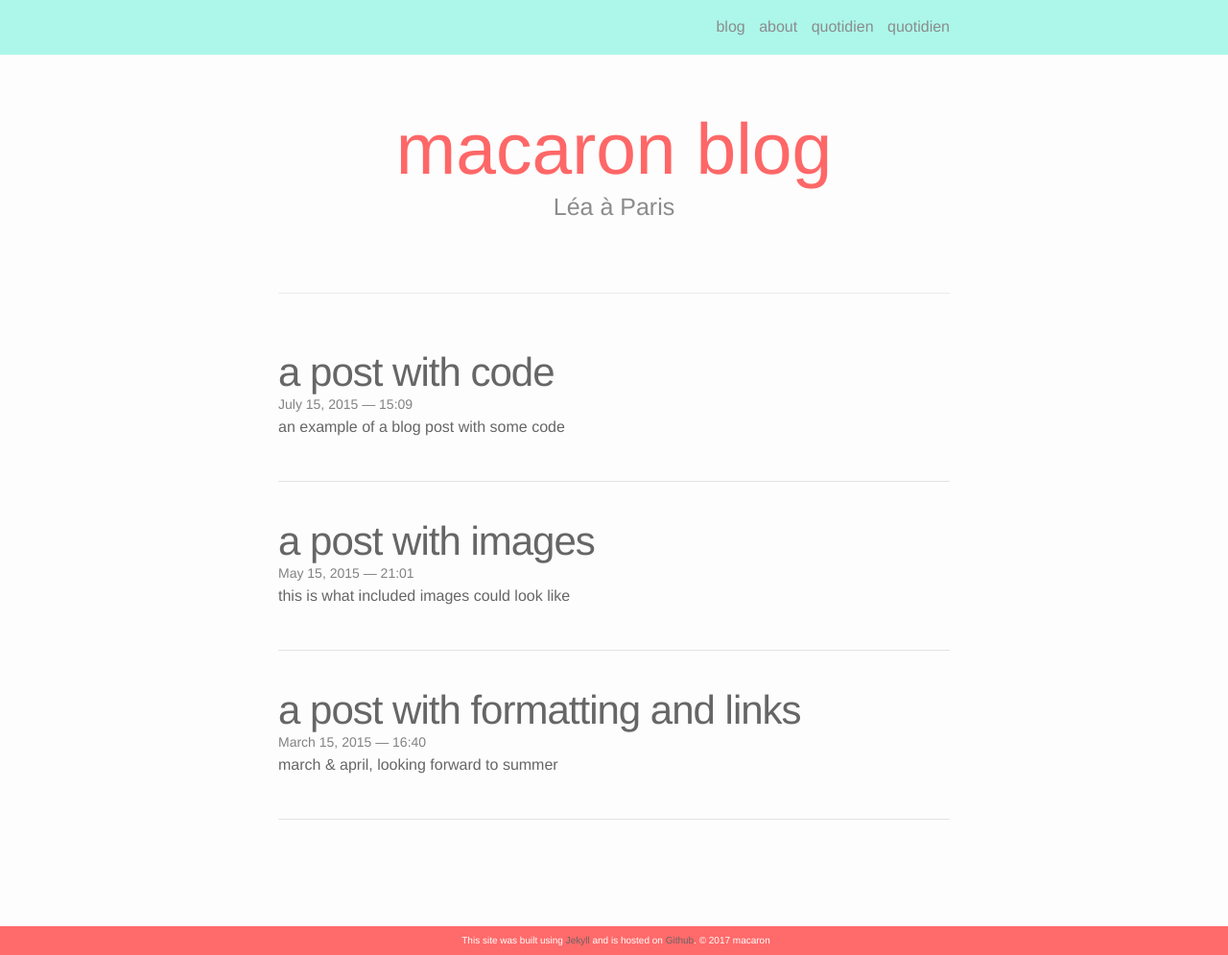
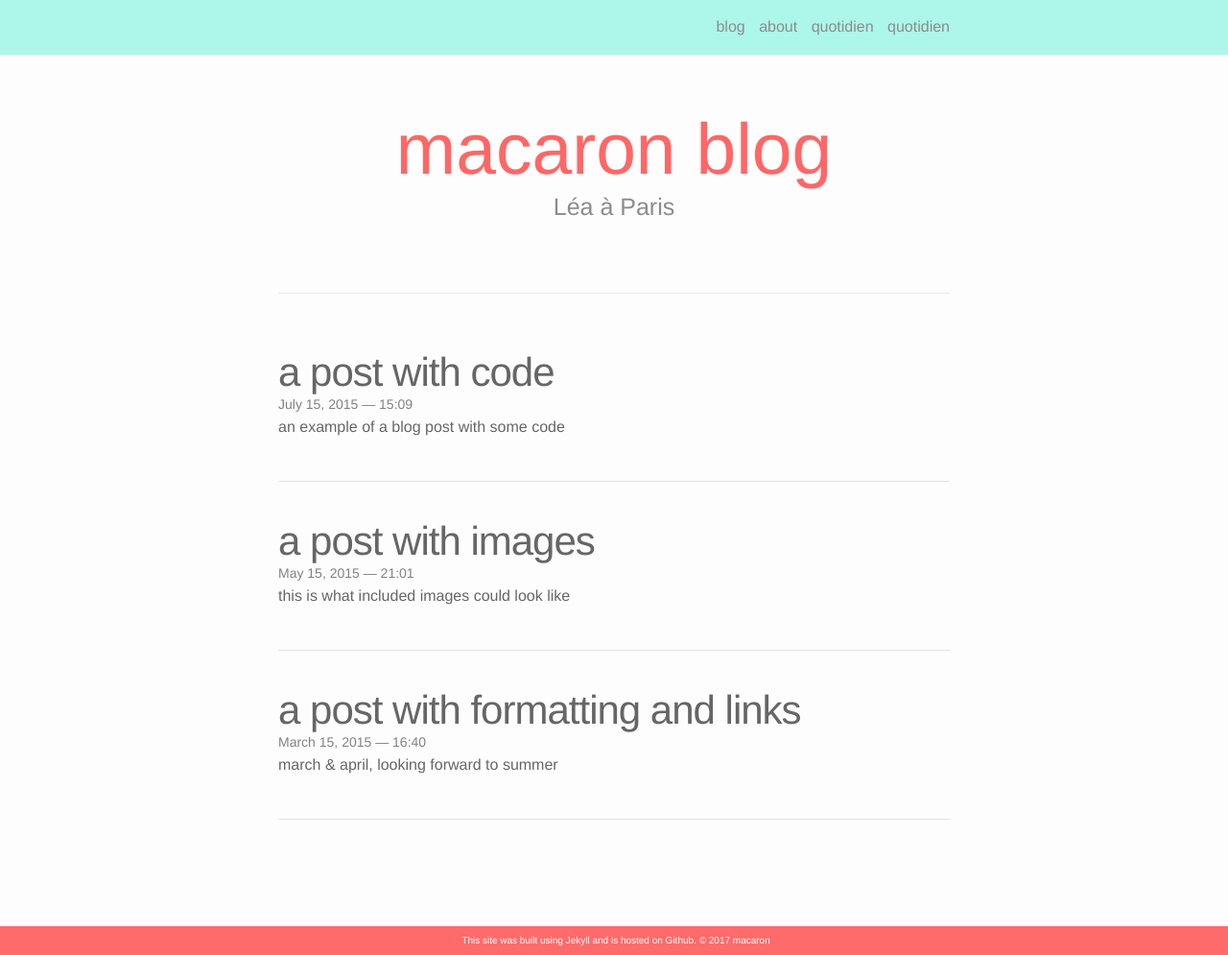
Before and after one commit to earlgreymacaron/earlgreymacaron-oldsitedraft, a Jekyll site: the page built from index.html, in a window 1280 px wide and 995 px high. Shown: the whole window at 96% size. Built offline with Jekyll 4.4.1, drawn with Linux system fonts in a browser that asks for light colours; nearby versions of some CDN libraries; the list of posts is cut into pages by our own code; part of the change alters nothing that is shown.

```diff
--- a/_includes/footer.html
+++ b/_includes/footer.html
@@ -1,7 +1,7 @@
 <footer class="site-footer">
 
   <div class="wrapper">
-  	<p>This site was built using <a href="http://jekyllrb.com" target="_blank">Jekyll</a> and is hosted on <a href="https://github.com" target="_blank">Github</a>. &#169; 2017 macaron</p>
+  	<p>This site was built using Jekyll and is hosted on Github. &#169; 2017 macaron</p>
   </div>
 
 </footer>
```
